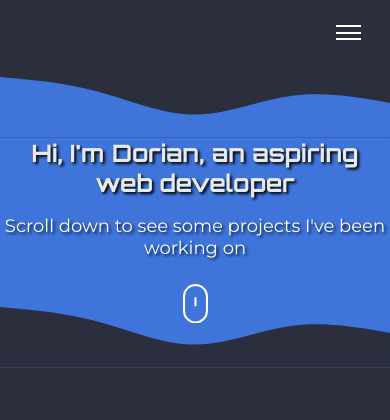
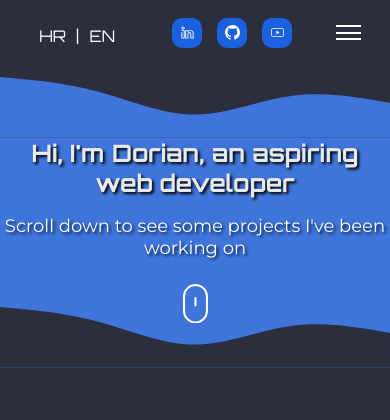
Before and after one commit to doantoni/doantoni.github.io, a PHP site: page / in a window 390 px wide. Shown: the top 420 px of the page. Run offline with PHP 8.4, Linux system fonts and the light colour scheme.

Commit message:
Update style.css

```diff
--- a/style.css
+++ b/style.css
@@ -620,9 +620,7 @@ main h2 {
 
  @media screen and (max-width: 633px){
 
-        #social, .lang {
-            display: none;
-        }
+
 
         .navigation {
             justify-content: flex-end;
@@ -630,6 +628,22 @@ main h2 {
 
         .curvature {
             margin-top: 20%;
+        }
+
+        .box2 {
+            width: 30px;
+            height: 30px;
+            border-radius: 10px;
+        }
+
+        #social {
+            width: 60%;
+            justify-content: center;
+        }
+
+        .outer-second-box {
+            width: 45px;
+            height: 45px;
         }
  }
 
```
